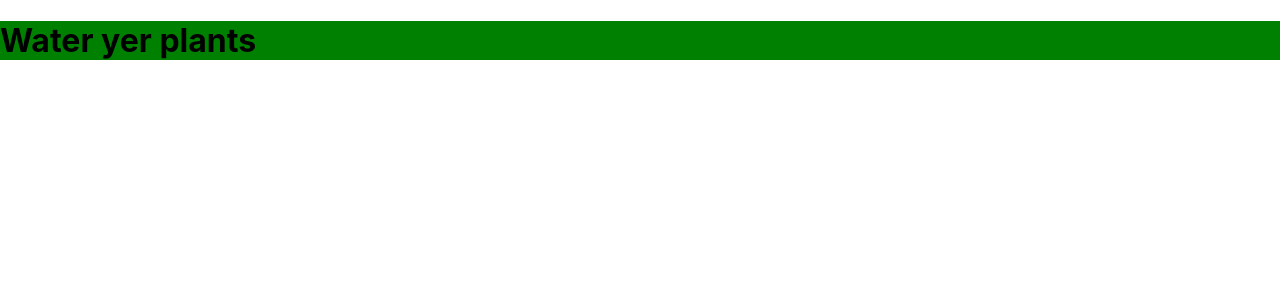
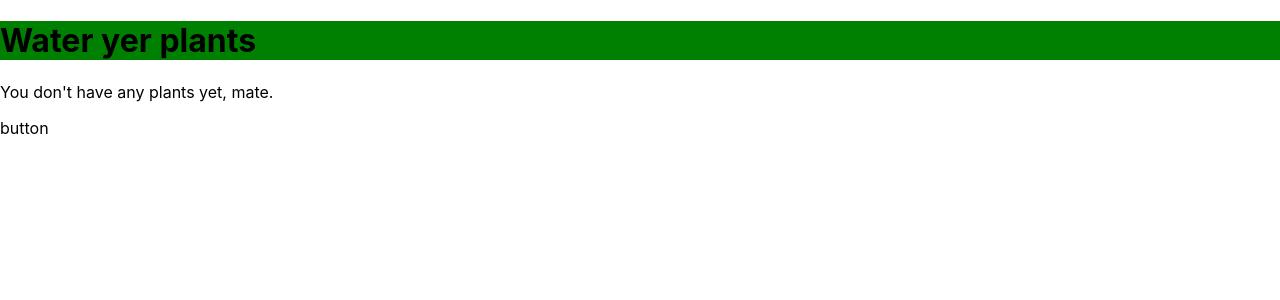
Before and after one commit to Sharoness/water_yer_plants, a React (Create React App) app: page / in a window 1280 px wide. Shown: the top 300 px of the page. Built offline with nearby package versions, Linux system fonts and the light colour scheme.

Commit message:
solved bug on rendering start and list components

```diff
--- a/src/App.jsx
+++ b/src/App.jsx
@@ -9,7 +9,9 @@ function App() {
   const [plantlist, setPlantlist] = useState([]);
 
   return (
-      <Layout content={plantlist.length === 0 ? Start : List} />
+      <Layout>
+        {plantlist.length === 0 ? <Start /> : <List />}
+      </Layout>
   );
 }
 
--- a/src/components/Layout.jsx
+++ b/src/components/Layout.jsx
@@ -5,7 +5,7 @@ function Layout(props) {
   return (
         <div>
           <Header />
-          {props.content}
+          {props.children}
         </div>
   );
 }
```
